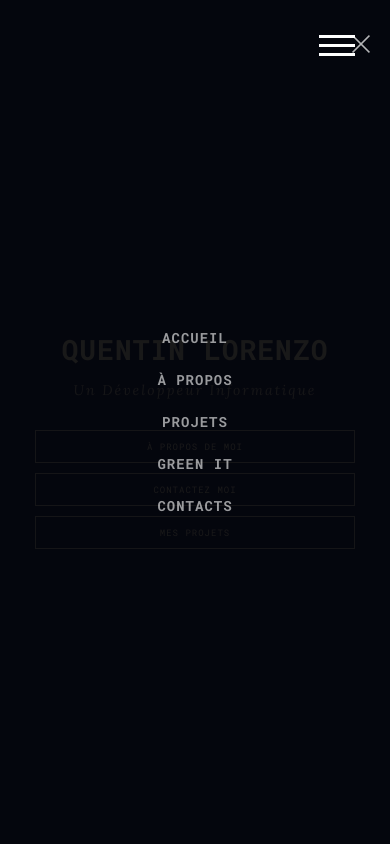
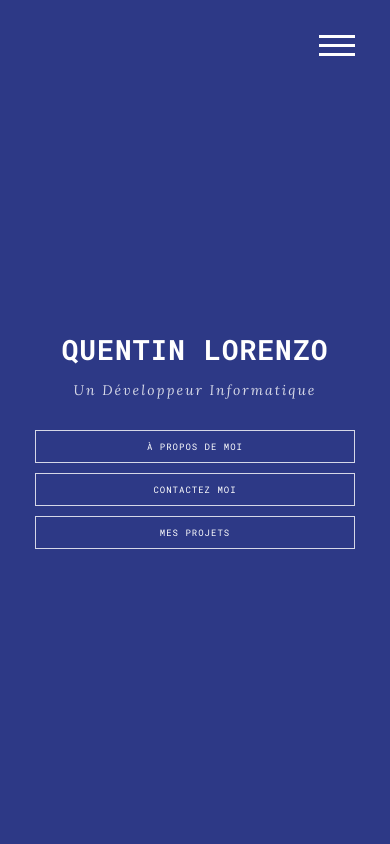
Before and after one commit to Geenzao/Geenzao.github.io, a PHP site: page / in a window 390 px wide. Run offline with PHP 8.4, Linux system fonts and the light colour scheme; some web fonts are replaced.

Commit message:
Réduction de la largeur du menu à 0 et ajout d'une vérification pour s'assurer qu'il est fermé au chargement

```diff
--- a/css/style.css
+++ b/css/style.css
@@ -1573,7 +1573,7 @@ div.carousel_project {
 	}
 
 	.menu {
-		width: 100%;
+		width: 0;
 		max-width: 100%;
 	}
 
--- a/js/script.js
+++ b/js/script.js
@@ -1,5 +1,8 @@
 $(function(){
 	"use strict";
+
+	// S'assurer que le menu est fermé au chargement
+	$('.menu').css('width', '0');
 
 	var sect = $( window.location.hash ),
 		portfolio = $('.portfolio-items');
```
